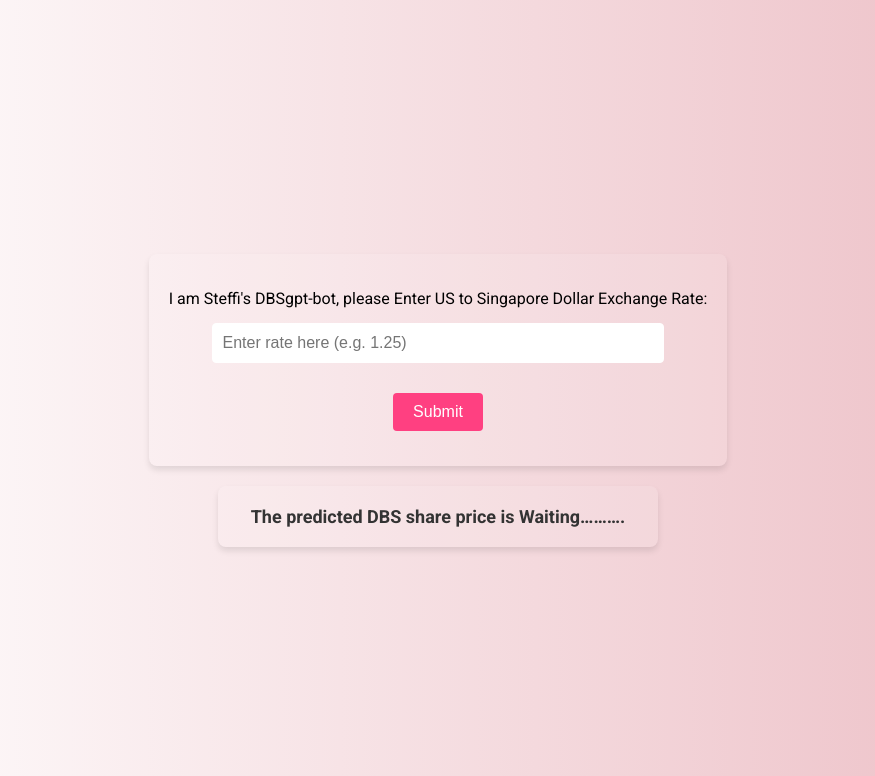
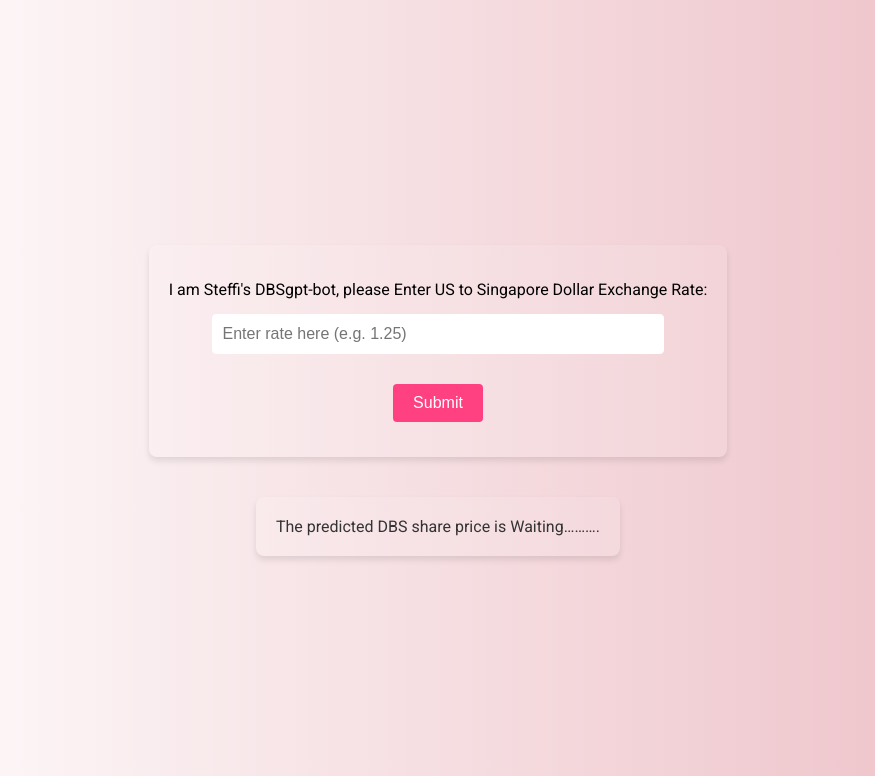
Before and after one commit to standsir/dbs-share-price-prediction, a Flask app: page / in a window 1280 px wide. Shown: the top 776 px of the page, without its empty margins (202-1077 px from the left). Run offline with Flask 3, Linux system fonts and the light colour scheme.

Commit message:
Update index.html

```diff
--- a/templates/index.html
+++ b/templates/index.html
@@ -63,8 +63,8 @@
         <!-- Result box -->
         {% if result %}
         <div style="background-color: rgba(255, 255, 255, 0.1); padding: 20px; border-radius: 8px;
-                    box-shadow: 0 4px 6px rgba(0, 0, 0, 0.1); width: 400px; text-align: center;">
-            <p style="font-weight: bold; font-size: 18px; color: #333; margin: 0;">
+                    box-shadow: 0 4px 6px rgba(0, 0, 0, 0.1); text-align: center; margin-top: 20px;">
+            <p style="font-size: 16px; color: #333; margin: 0;">
                 The predicted DBS share price is {{result}}
             </p>
         </div>
```
